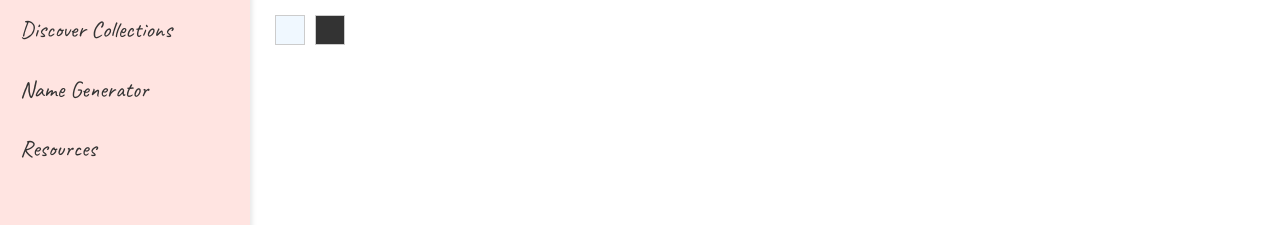
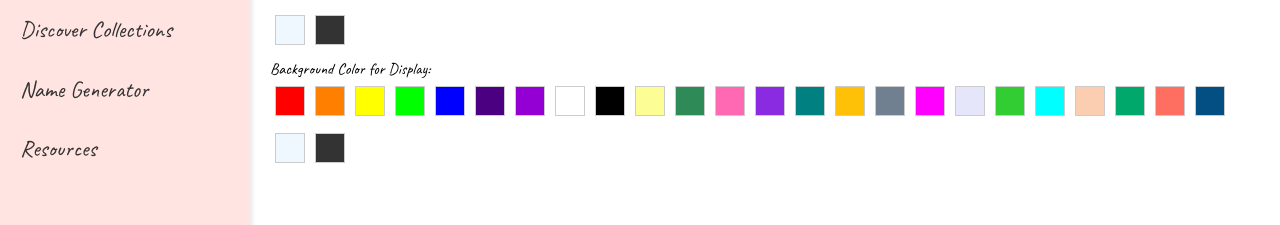
Before and after one commit to chriscooley1/race-the-clock, a React (Vite) app in the folder frontend/: page /letter-reader/settings in a window 1280 px wide. Shown: the part 196-421 px from the top of the page. Built offline with nearby package versions, Linux system fonts and the light colour scheme; no server answers; sample sign-in values are in the browser's storage.

Commit message:
Add theme option and change format for full screen background

```diff
--- a/frontend/src/context/ThemeContext.tsx
+++ b/frontend/src/context/ThemeContext.tsx
@@ -143,19 +143,19 @@ export const colorSchemes: ColorScheme[] = [
 
 colorSchemes[0]
 
-// Define the shape of your theme
 interface Theme {
   name: string;
   backgroundColor: string;
   textColor: string;
-  className?: string;
-  displayTextColor?: string;  // Add this to manage text color for FullScreenDisplay
+  displayTextColor?: string;
+  displayBackgroundColor?: string;  // New background color state
 }
 
 interface ThemeContextType {
   theme: Theme;
   setTheme: (theme: Theme) => void;
-  setDisplayTextColor: (color: string) => void;  // New function to set displayTextColor
+  setDisplayTextColor: (color: string) => void;
+  setDisplayBackgroundColor: (color: string) => void;  // New function to set background color
 }
 
 const ThemeContext = createContext<ThemeContextType | undefined>(undefined);
@@ -172,16 +172,25 @@ export const ThemeProvider: React.FC<{ children: ReactNode }> = ({ children }) =
     setTheme((prevTheme) => ({ ...prevTheme, displayTextColor: color }));
   };
 
+  const setDisplayBackgroundColor = (color: string) => {
+    setTheme((prevTheme) => ({ ...prevTheme, displayBackgroundColor: color }));
+  };
+
   useEffect(() => {
+    localStorage.setItem("app-theme", JSON.stringify(theme));
+
     document.documentElement.style.setProperty("--background-color", theme.backgroundColor);
     document.documentElement.style.setProperty("--text-color", theme.textColor);
     if (theme.displayTextColor) {
       document.documentElement.style.setProperty("--display-text-color", theme.displayTextColor);
     }
+    if (theme.displayBackgroundColor) {
+      document.documentElement.style.setProperty("--display-background-color", theme.displayBackgroundColor);
+    }
   }, [theme]);
 
   return (
-    <ThemeContext.Provider value={{ theme, setTheme, setDisplayTextColor }}>
+    <ThemeContext.Provider value={{ theme, setTheme, setDisplayTextColor, setDisplayBackgroundColor }}>
       {children}
     </ThemeContext.Provider>
   );
--- a/frontend/src/pages/FullScreenDisplay.tsx
+++ b/frontend/src/pages/FullScreenDisplay.tsx
@@ -56,7 +56,7 @@ const FullScreenDisplay: React.FC<FullScreenDisplayProps> = ({
       className={`fullscreen-container ${theme.className || ""}`}
       style={{
         color: theme.displayTextColor || theme.textColor,  // Apply the displayTextColor here
-        backgroundColor: theme.backgroundColor,
+        backgroundColor: theme.displayBackgroundColor || theme.backgroundColor,  // Apply the displayBackgroundColor here
         overflow: "hidden",
         display: "flex",
         alignItems: "center",
--- a/frontend/src/pages/Settings.tsx
+++ b/frontend/src/pages/Settings.tsx
@@ -9,7 +9,7 @@ const colorOptions = [
 ];
 
 const Settings: React.FC = () => {
-  const { theme, setTheme, setDisplayTextColor } = useTheme();
+  const { theme, setTheme, setDisplayTextColor, setDisplayBackgroundColor } = useTheme();
 
   const handleThemeChange = (event: React.ChangeEvent<HTMLSelectElement>) => {
     const newTheme = colorSchemes.find(scheme => scheme.name === event.target.value);
@@ -19,7 +19,11 @@ const Settings: React.FC = () => {
   };
 
   const handleTextColorChange = (color: string) => {
-    setDisplayTextColor(color);  // Update the text color in the context
+    setDisplayTextColor(color);
+  };
+
+  const handleBackgroundColorChange = (color: string) => {
+    setDisplayBackgroundColor(color);  // Update the background color in the context
   };
 
   return (
@@ -60,6 +64,27 @@ const Settings: React.FC = () => {
           ))}
         </div>
       </div>
+      <div>
+        <label>Background Color for Display:</label>
+        <div className="color-options">
+          {colorOptions.map((color) => (
+            <div
+              key={color}
+              className="color-option"
+              style={{
+                backgroundColor: color,
+                width: "30px",
+                height: "30px",
+                display: "inline-block",
+                margin: "5px",
+                cursor: "pointer",
+                border: theme.displayBackgroundColor === color ? "2px solid #000" : "1px solid #ccc"
+              }}
+              onClick={() => handleBackgroundColorChange(color)}
+            />
+          ))}
+        </div>
+      </div>
     </div>
   );
 };
```
